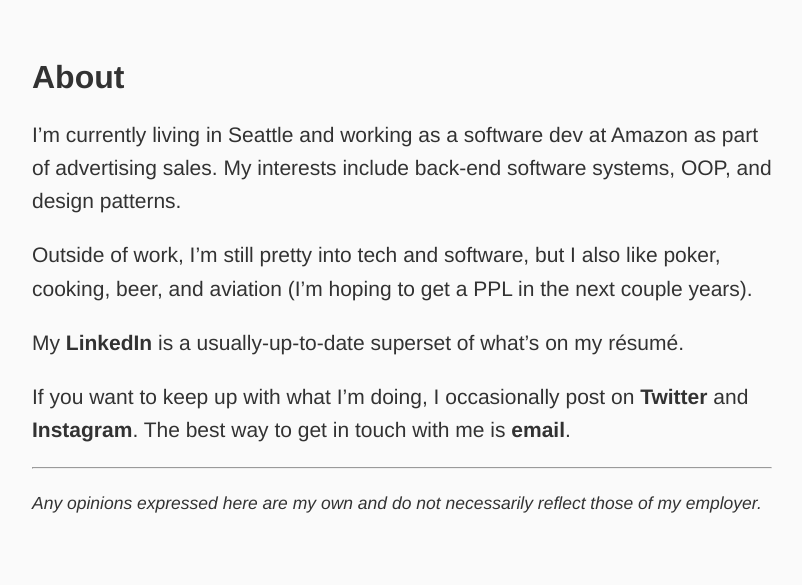
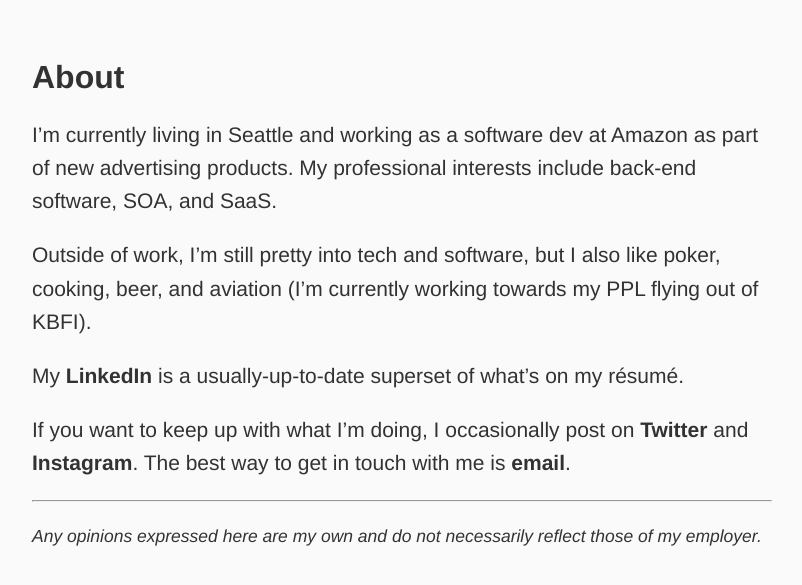
Before and after one commit to neumannk/neumannk.github.io, a Jekyll site: the page built from about.md, in a window 1280 px wide. Shown: the top 585 px of the page, without its empty margins (238-1040 px from the left). Built offline with Jekyll 4.4.1, drawn with Linux system fonts in a browser that asks for light colours.

Commit message:
updated about page

```diff
--- a/about.md
+++ b/about.md
@@ -4,9 +4,9 @@
 permalink: /about
 ---
 
-I'm currently living in Seattle and working as a software dev at Amazon as part of advertising sales. My interests include back-end software systems, OOP, and design patterns.
+I'm currently living in Seattle and working as a software dev at Amazon as part of new advertising products. My professional interests include back-end software, SOA, and SaaS.
 
-Outside of work, I’m still pretty into tech and software, but I also like poker, cooking, beer, and aviation (I’m hoping to get a PPL in the next couple years).
+Outside of work, I’m still pretty into tech and software, but I also like poker, cooking, beer, and aviation (I’m currently working towards my PPL flying out of KBFI).
 
 My [LinkedIn](https://www.linkedin.com/in/kevin-neumann-392a148a) is a usually-up-to-date superset of what’s on my résumé.
 
```
